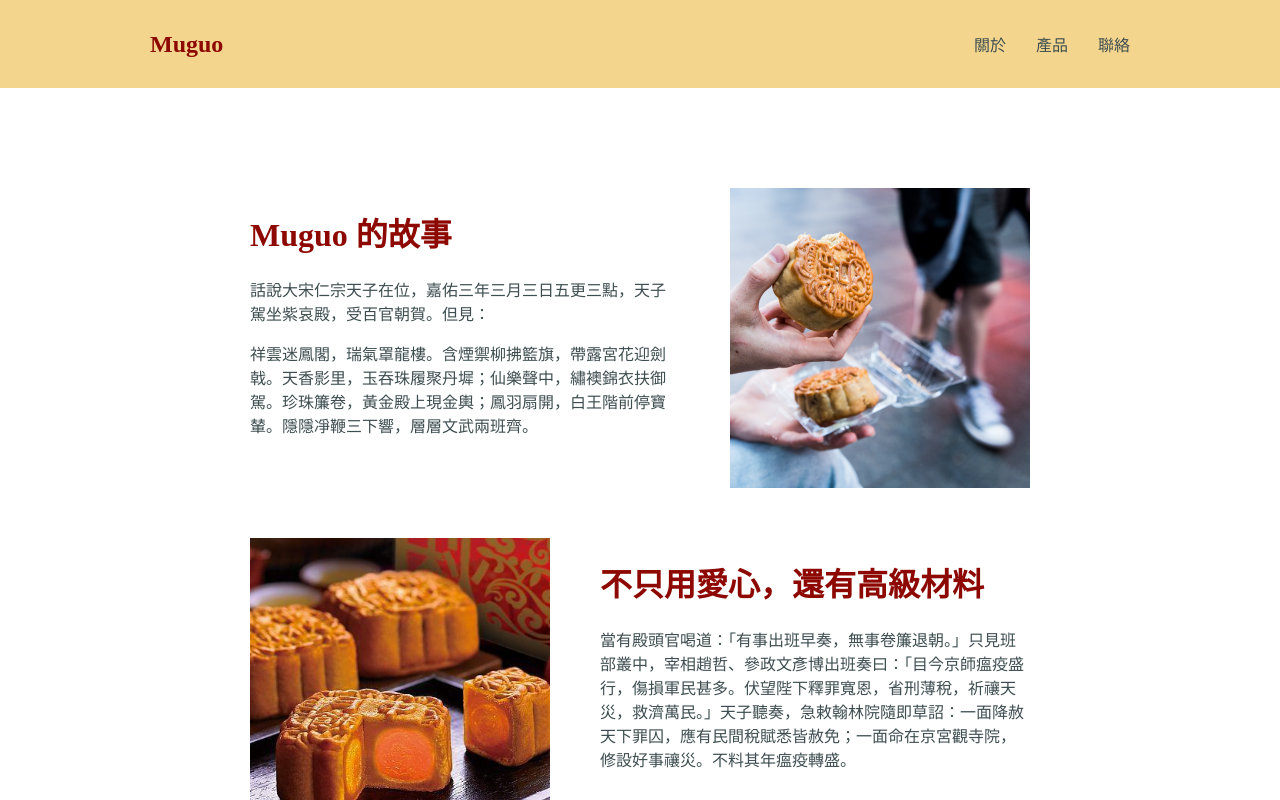
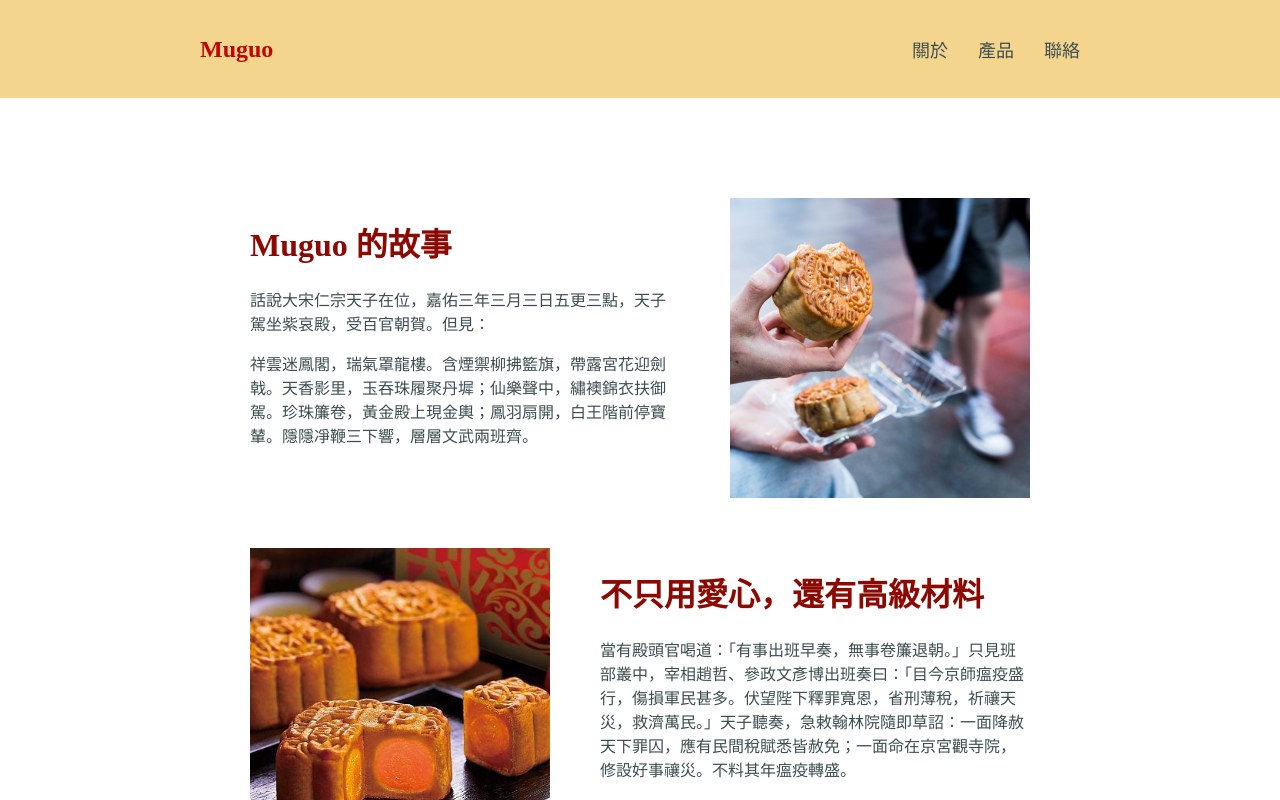
Before and after one commit to Yang-Yi-Shen/muguo, a Vue app: page /about in a window 1280 px wide. In both pictures the pointer is over the element "Muguo". Shown: the top 800 px of the page. Built offline with nearby package versions, Linux system fonts and the light colour scheme.

Commit message:
feat: give visual feedback on logo hover

```diff
--- a/src/components/Header.vue
+++ b/src/components/Header.vue
@@ -32,11 +32,15 @@ header {
     display: flex;
     justify-content: space-between;
     align-items: center;
-    padding: 0px 150px;
+    padding: 0px 200px;
 }
 
 .logo-wrapper {
     text-decoration: none;
+}
+
+.logo:hover {
+    color: var(--contrast);
 }
 
 .header-nav {
@@ -44,6 +48,7 @@ header {
     padding-inline-start: 0px;
     display: flex;
     gap: 30px;
+    font-size: 18px;
 }
 
 .header-nav-link {
--- a/src/views/Home.vue
+++ b/src/views/Home.vue
@@ -116,6 +116,10 @@ header {
     padding: 0px 200px;
 }
 
+.logo:hover {
+    color: var(--contrast);
+}
+
 nav {
     display: flex;
     justify-content: space-between;
@@ -127,6 +131,7 @@ nav {
     padding-inline-start: 0px;
     display: flex;
     gap: 30px;
+    font-size: 18px;
 }
 
 .header-nav-link {
```
